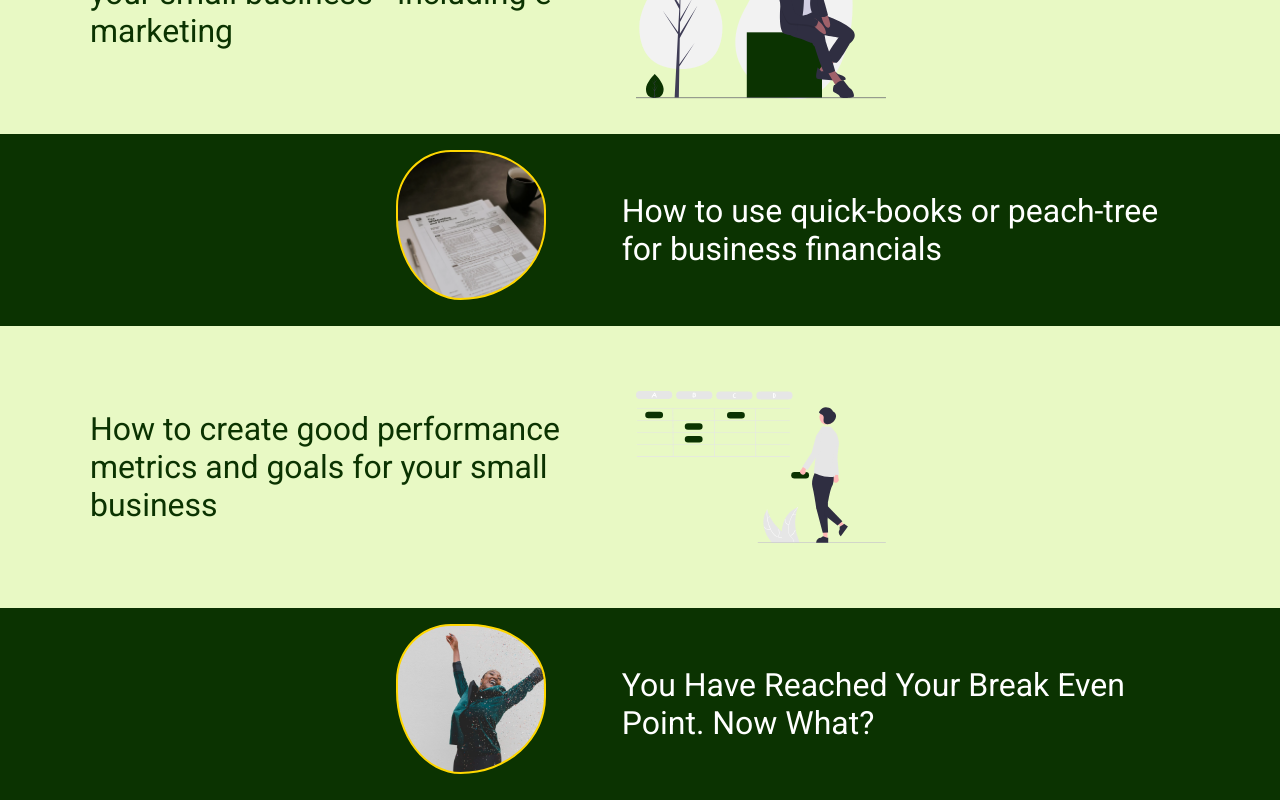
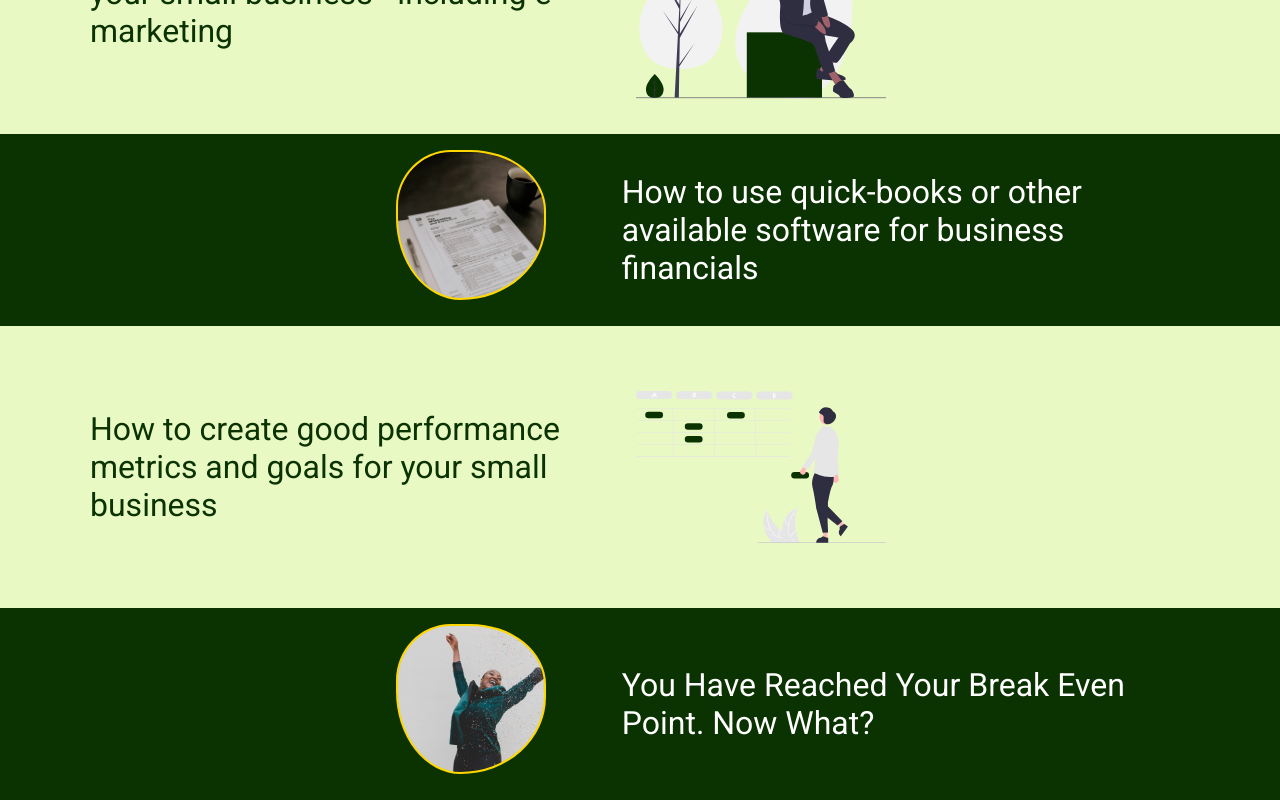
Before and after one commit to BrianBleau/esf, a Next.js app: page /services in a window 1280 px wide. Shown: the part 804-1604 px from the top of the page. Built offline with nearby package versions, Linux system fonts and the light colour scheme.

Commit message:
Content/Styling

```diff
--- a/components/home/Overview.tsx
+++ b/components/home/Overview.tsx
@@ -28,6 +28,8 @@
                 Ohio for over five years. Additionally, he has a lifetime of experience working with at-risk youth
                 and young men through the State of Ohio, The United States Army, The Boy Scouts of America,
                 and other local community programs.
+                <br />
+                <br />
                 ESF and their clients have a lifetime commitment to each other and their mutual success. The
                 non-profit works closely with each ex-felon from planning, start-up, and implementation to
                 break-even points. ESF has helped ex-felons start many businesses, including a food truck,
--- a/components/home/Title.module.scss
+++ b/components/home/Title.module.scss
@@ -20,6 +20,7 @@
         background-size: 79%;
         background-position: top 61% right 0;
         background-repeat: repeat;
+        padding-top: 6rem;
     }
 
 
--- a/components/services/Financials.tsx
+++ b/components/services/Financials.tsx
@@ -4,7 +4,7 @@
     return(
         <section className={styles.sectionContainer}>
             <div className={styles.taxForm} />
-            <p>How to use quick-books or peach-tree for business financials</p>
+            <p>How to use quick-books or other available software for business financials</p>
         </section>
     )
 }
```
